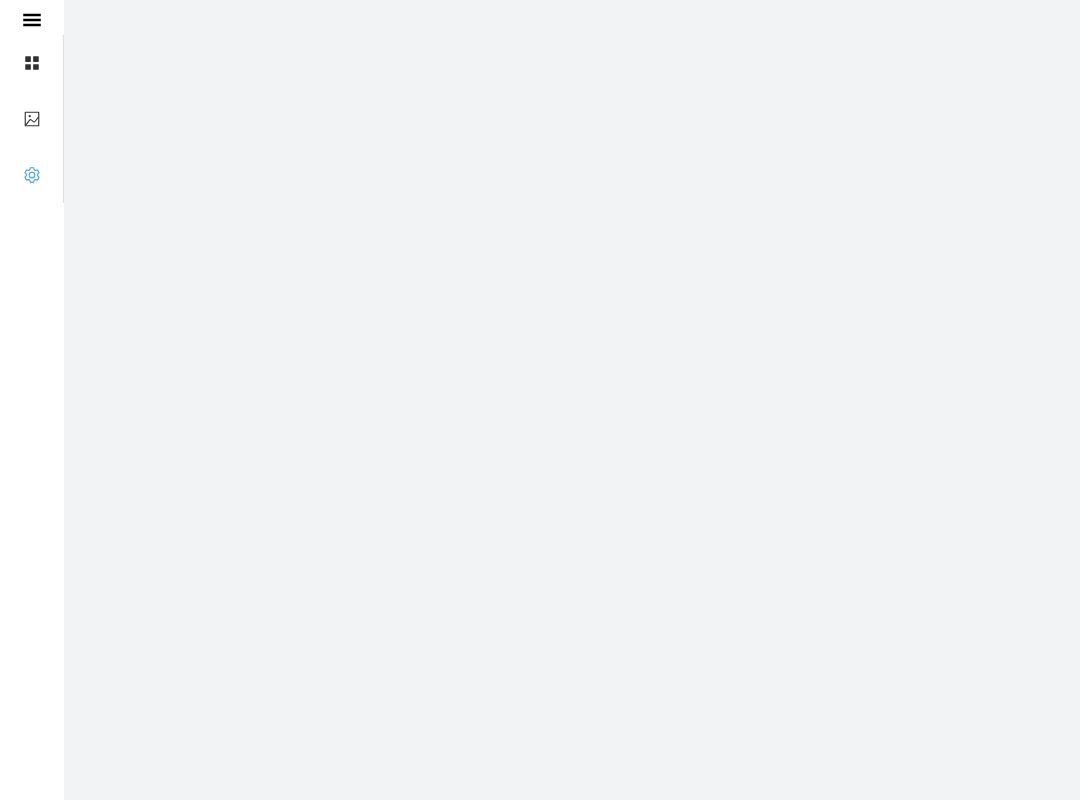
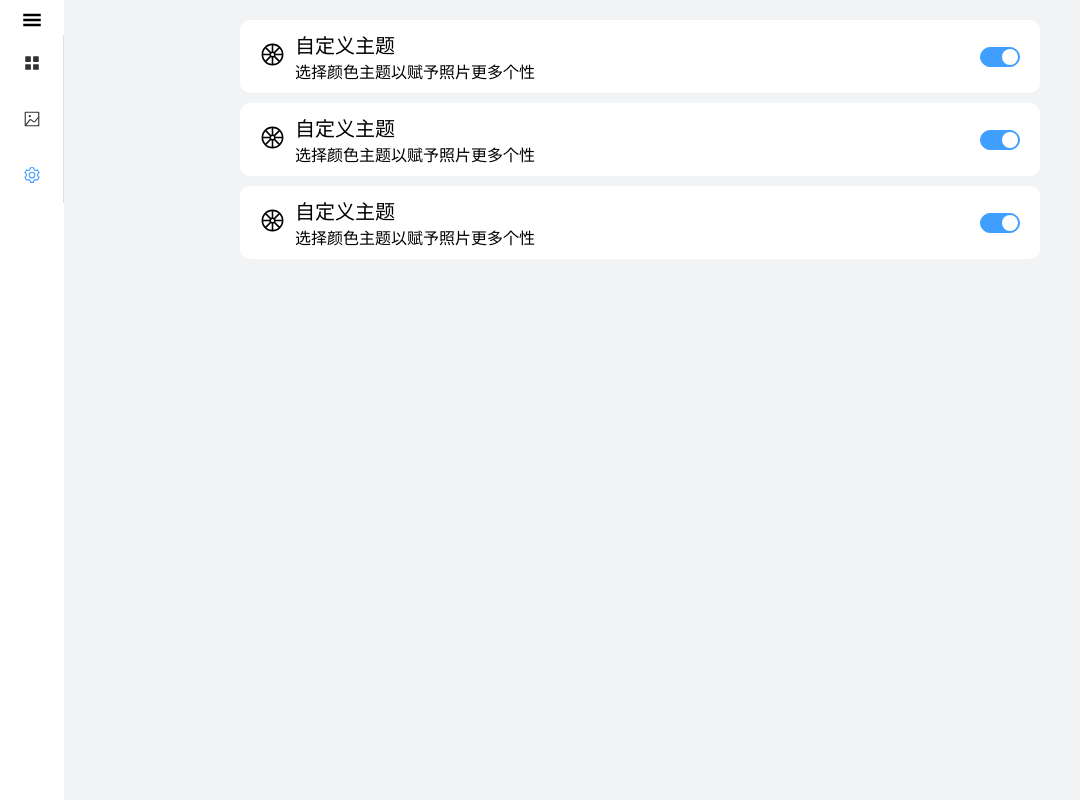
Before and after one commit to llscw7/pc-run-view, a Vue app: page /#/setting in a window 1280 px wide. Shown: the whole page, without its empty margins (0-1080 px from the left). Built offline with nearby package versions, Linux system fonts and the light colour scheme.

Commit message:
chore: test

```diff
--- a/src/components.d.ts
+++ b/src/components.d.ts
@@ -29,6 +29,7 @@ declare module '@vue/runtime-core' {
     ElOption: typeof import('element-plus/es')['ElOption']
     ElPopover: typeof import('element-plus/es')['ElPopover']
     ElSelect: typeof import('element-plus/es')['ElSelect']
+    ElSwitch: typeof import('element-plus/es')['ElSwitch']
     Header: typeof import('./components/header/index.vue')['default']
     Marked: typeof import('./components/marked/index.vue')['default']
     Quill: typeof import('./components/quill/index.vue')['default']
--- a/src/modules/Setting.vue
+++ b/src/modules/Setting.vue
@@ -1,10 +1,25 @@
 <script setup lang="ts">
-
+import { ref, onMounted, computed } from 'vue'
+import { Orange } from '@element-plus/icons-vue'
+const value1 = ref(true)
 </script>
 
 <template>
     <div class="setting">
-
+        <div class="setting-container">
+            <div class="setting-wrap" v-for="item in 3">
+                <div class="icon">
+                    <el-icon :size="25"><Orange /></el-icon>
+                </div>
+                <div class="setting-content">
+                    <div class="title">自定义主题</div>
+                    <div class="desc">选择颜色主题以赋予照片更多个性</div>
+                </div>
+                <div class="setting-option">
+                    <el-switch v-model="value1" />
+                </div>
+            </div>
+        </div>
     </div>
 </template>
 
@@ -12,6 +27,37 @@
 .setting {
     width: 100%;
     height: 100%;
-    background-color: #fff;
+    .setting-container {
+        position: relative;
+        top: 20px;
+        left: 50%;
+        transform: translateX(-50%);
+        max-width: 800px;
+        overflow: hidden;
+        .setting-wrap {
+            position: relative;
+            display: flex;
+            align-items: center;
+            background-color: #fff;
+            border-radius: 10px;
+            padding: 10px 20px;
+            margin-bottom: 10px;
+            .icon {
+                margin-right: 10px;
+            }
+            .setting-content {
+                .title {
+                    font-size: 20px;
+                }
+                .desc {
+                    font-size: 16px;
+                }
+            }
+            .setting-option {
+                position: absolute;
+                right: 20px;
+            }
+        }
+    }
 }
 </style>
```
